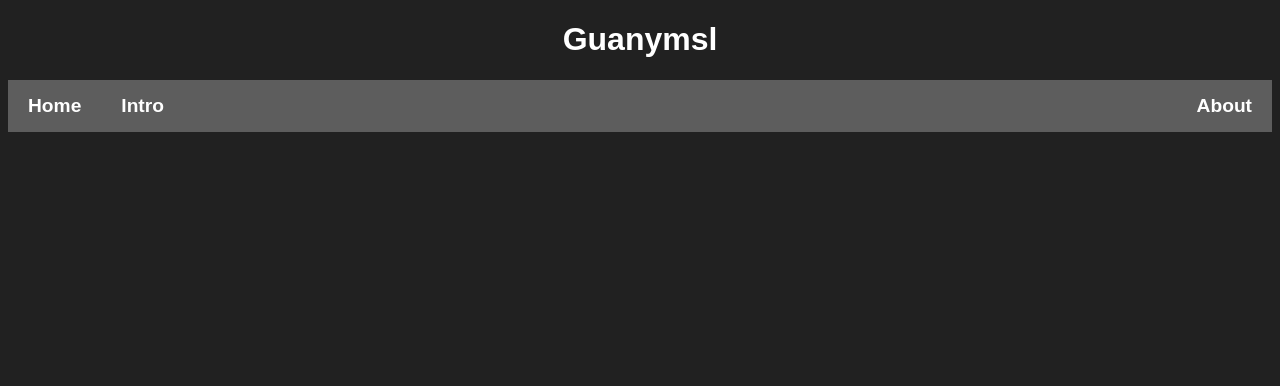
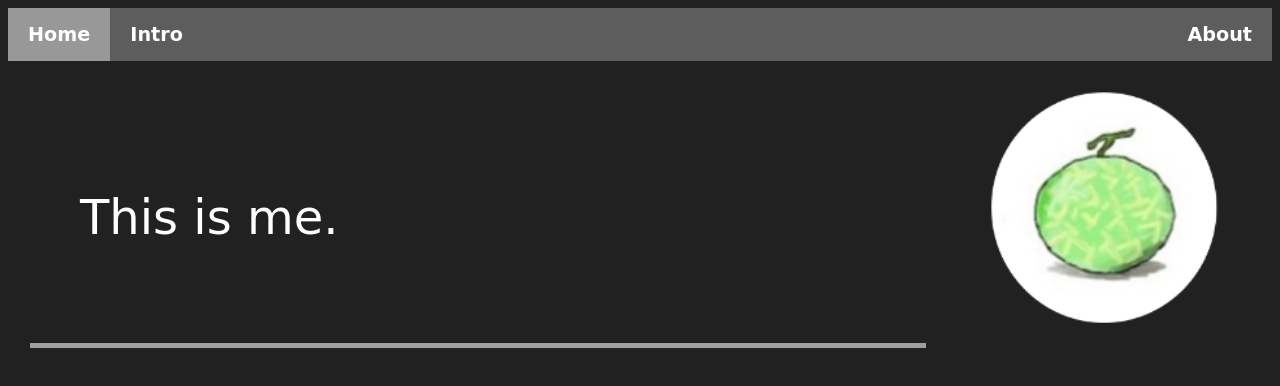
Before and after one commit to Guanymsl/Guanymsl_Web, a plain HTML site: page index.html in a window 1280 px wide. Drawn offline with Linux system fonts and the light colour scheme; a web font is replaced by a local one.

Commit message:
2_Add_Intro

```diff
--- a/index.html
+++ b/index.html
@@ -7,6 +7,7 @@
         <title>Guanymsl_Web</title>
         <meta charset="UTF-8">
         <link rel="stylesheet" href="style/main.css">
+        <link rel="stylesheet" href="https://fonts.googleapis.com/css?family=Agbalumo">
 
     </head>
 
@@ -14,14 +15,19 @@
 
         <!--header-->
 
-        <h1 class="title">Guanymsl</h1>
         <ul class="header">
-            <li><a href="#home" class="navbar">Home</a></li>
-            <li><a href="#intro" class="navbar">Intro</a></li>
-            <li style="float: right"><a href="#about" class="navbar">About</a></li>
+            <li><a href="#home" class="active">Home</a></li>
+            <li><a href="#intro">Intro</a></li>
+            <li style="float: right"><a href="#about">About</a></li>
         </ul>
 
-        <!--Intro-->
+        <!--Home-->
+
+        <div class="home">
+            <p>This is me.</p>
+
+        </div>
+        <div><img src="image/icon1.png" class="home_icon"></div>
 
     </body>
 </html>
--- a/style/main.css
+++ b/style/main.css
@@ -1,31 +1,26 @@
+/*Universal*/
 body{
     background-color: rgb(33, 33, 33);
 }
+
 *{
-    font-family: Arial, Helvetica, sans-serif;
+    font-family: Agbalumo, cursive;
 }
+
+/*Header*/
 ul.header{
     list-style-type: none;
     margin: 0;
     padding: 0;
     overflow: hidden;
     background-color: rgb(93, 93, 93);
-    position: -webkit-sticky;
-    position: sticky;
-    top: 0;
-}
-
-h1.title{
-    text-align: center;
-    color: rgb(255, 255, 255);
-    font-weight: bold;
 }
 
 ul.header li{
     float: left;
 }
 
-li a.navbar{
+ul.header li a{
     font-size: larger;
     font-weight: bold;
     color: white;
@@ -35,6 +30,34 @@ li a.navbar{
     text-decoration: none;
 }
 
-li a.navbar:hover{
+ul.header li a:hover:not(.active){
     background-color: rgb(63, 63, 63);
 }
+
+ul.header li a.active{
+    background-color: rgb(152, 152, 152);
+}
+
+/*Home*/
+div.home{
+    border-bottom: 5px solid rgb(159, 159, 159);
+    position: absolute;
+    left: 0;
+    width: 70%;
+    margin: 30px;
+}
+
+div.home p{
+    padding: 50px 50px;
+    color: white;
+    font-size: 3em;
+    text-align: left;
+}
+
+.home_icon{
+    position: absolute;
+    right: 0;
+    width: 18%;
+    margin: 30px 60px;
+    float: right;
+}
```
Also changed, not shown: image/icon1.png (added), 2 other files.
